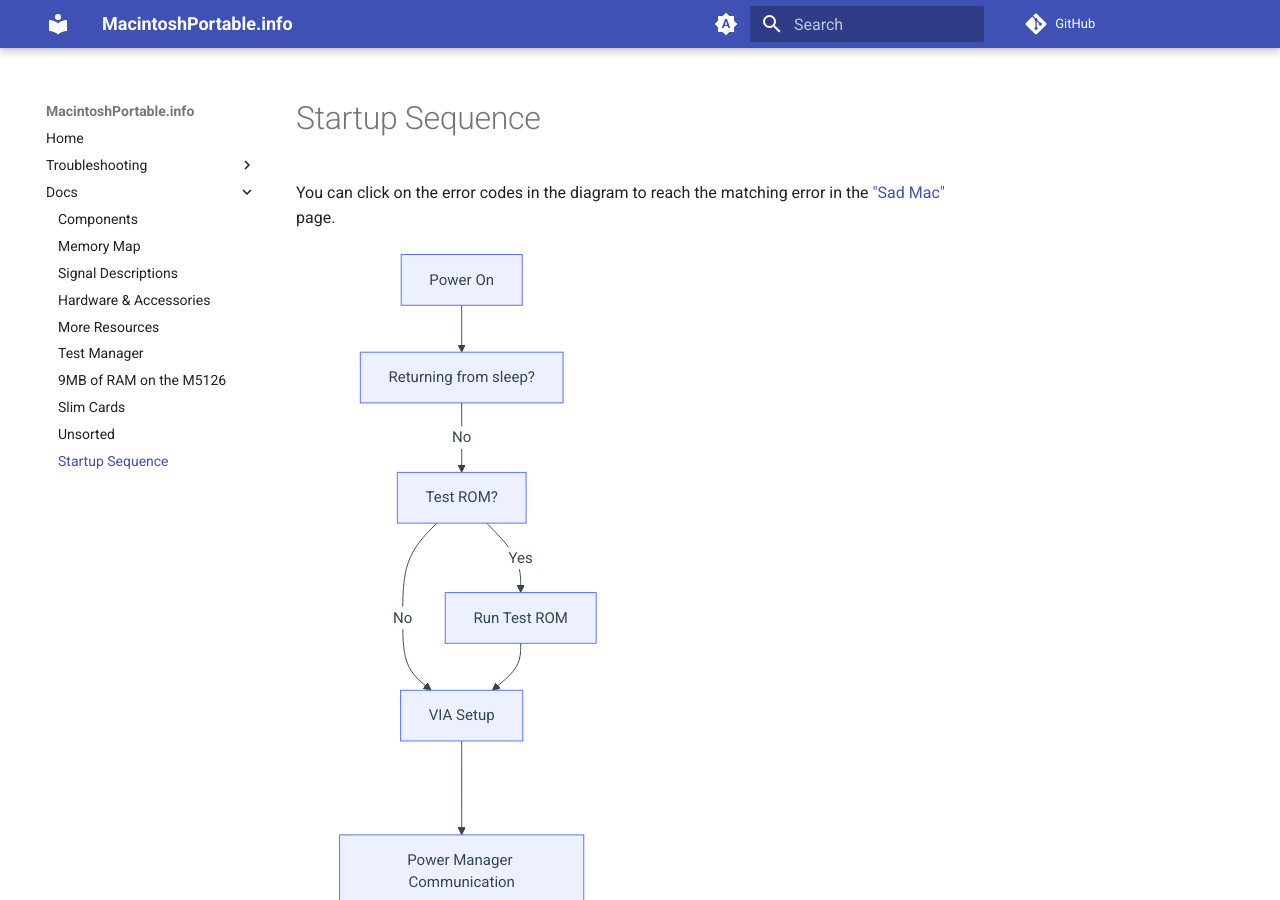
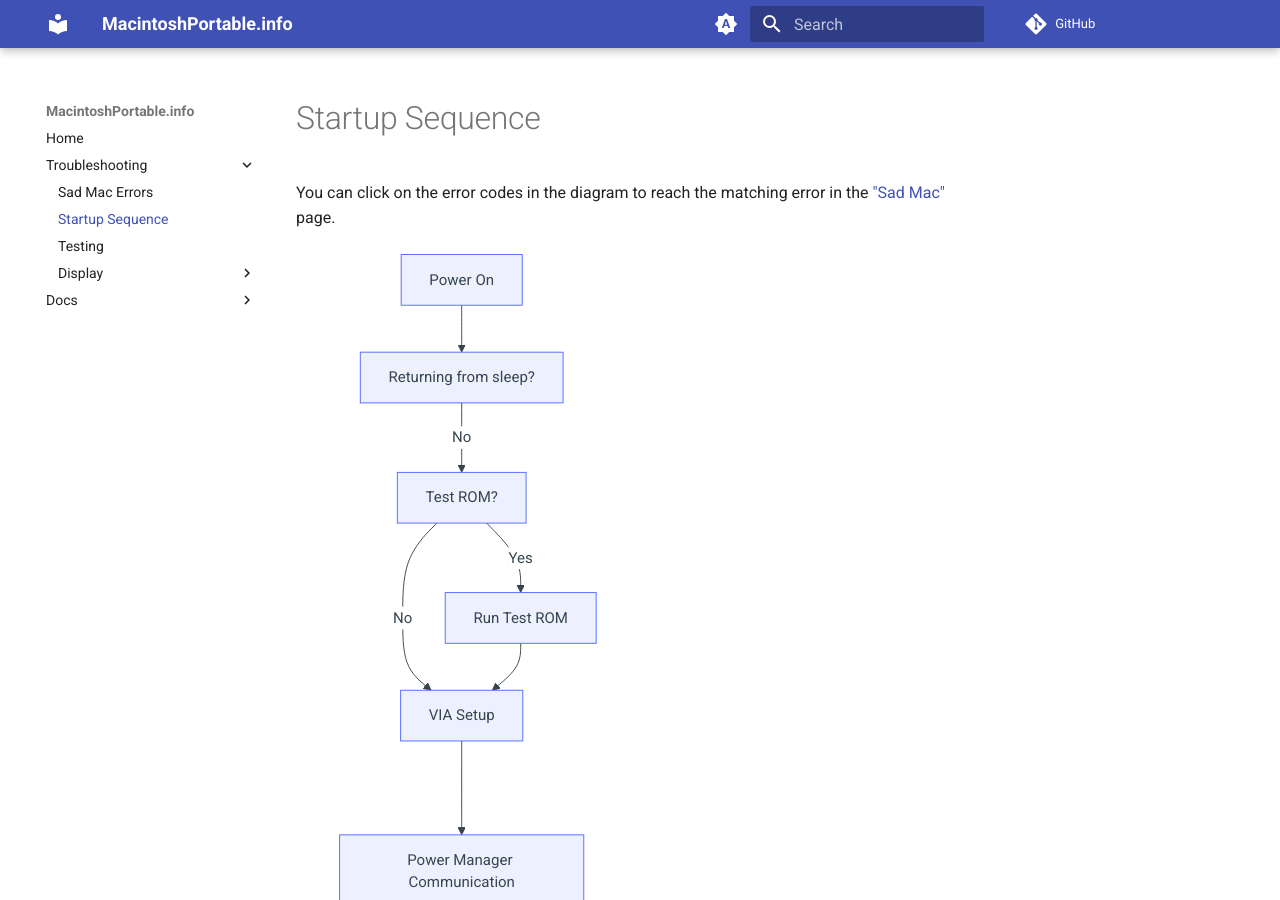
Before and after one commit to rezafouladian/MacintoshPortable, an MkDocs documentation site: the page built from docs/StartupSequence.md, in a window 1280 px wide and 900 px high. Built offline with MkDocs 1.6.1 and Material for MkDocs 9.7.7, drawn with Linux system fonts in a browser that asks for light colours; comment, search, counter and statistics services are not loaded; part of the change alters nothing that is shown.

```diff
--- a/mkdocs.yml
+++ b/mkdocs.yml
@@ -5,6 +5,7 @@ nav:
   - Home: index.md
   - Troubleshooting:
     - Sad Mac Errors: SadMac.md
+    - Startup Sequence: StartupSequence.md
     - Testing: Testing.md
     - Display:
       - Display Testing: DisplayTesting.md
@@ -18,7 +19,6 @@ nav:
     - 9MB of RAM on the M5126: M5126-9MB.md
     - Slim Cards: SlimCards.md
     - Unsorted: Unsorted.md
-    - Startup Sequence: StartupSequence.md
 theme:
   name: material
   palette:
```
